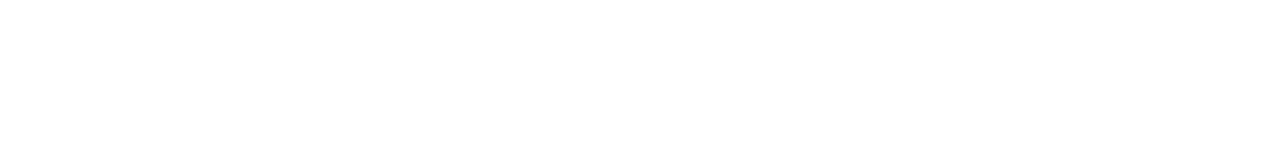
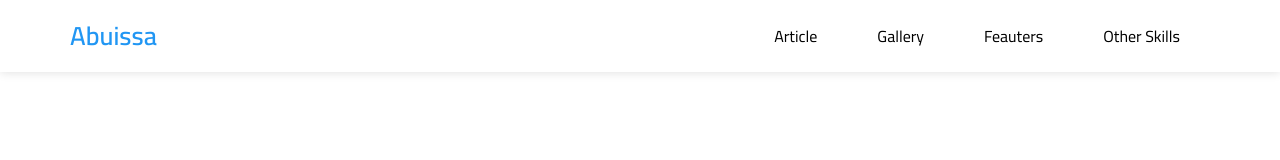
Before and after one commit to OAbuissa/HTMl_and_CSS_Template_3, a plain HTML site: page index.html in a window 1280 px wide. Drawn offline with Linux system fonts and the light colour scheme.

Commit message:
Adding the Header Section

```diff
--- /dev/null
+++ b/CSS/abuissa.css
@@ -0,0 +1,129 @@
+/* Start Global Rules */
+* {
+    -webkit-box-sizing: border-box;
+    -moz-box-sizing: border-box;
+    box-sizing: box-border;
+    padding:0;
+    margin:0;
+}
+:root {
+    --main-color:#2196f3;
+    --main-color-alt:#1787e0;
+    --main-transition: 0.3s;
+}
+html {
+    scroll-behavior: smooth;
+}
+body {
+    font-family: 'Cairo', sans-serif;
+}
+ul {
+    list-style: none;
+    margin: 0;
+    padding: 0 ;
+}
+a {
+    text-decoration: none;
+}
+.container {
+    margin-left: auto;
+    margin-right: auto;
+    padding-left: 15px;
+    padding-right: 15px;
+}
+/* Small */
+@media (min-width: 768px) {
+    .container {
+        width: 750px
+    }
+}
+/* Medium */
+@media (min-width: 992px) {
+    .container {
+        width: 970px
+    }
+}
+/* Large */
+@media (min-width: 1200px) {
+    .container {
+        width: 1170px
+    }
+}
+/* End Global Rules */
+/* Start Header */
+.header {
+    background-color: white;
+    box-shadow: 0 0 10px #ddd;
+    -webkit-box-shadow: 0 0 10px #ddd;
+    -mox-box-shadow: 0 0 10px #ddd;
+    position:relative;
+}
+.header .container {
+    display: flex;
+    justify-content: space-between;
+    align-items: center;
+    flex-wrap: wrap;
+    position: relative;
+}
+.header .logo {
+    color: var(--main-color);
+    font-size: 26px;
+    font-weight: bold;
+    height: 72px;
+    display: flex;
+    justify-content: center;
+    align-items: center;
+}
+@media (max-width:767px) {
+    .header .logo {
+        width: 100%;
+        height: 50px;
+    }
+}
+.header .main-nav {
+    display: flex;
+}
+@media (max-width: 767px) {
+    .heade .main-nav {
+        margin: auto;
+    }
+    .header .container {
+        justify-content: center;
+}
+}
+.header .main-nav > li > a {
+    display: flex;
+    justify-content: center;
+    align-items: center;
+    height: 72px;
+    position: relative;
+    color: black;
+    padding: 30px;
+    transition: var(--main-transition);
+    overflow: hidden;
+}
+@media (max-width:767px) {
+    .header .main-nav > li > a {
+        padding: 10px;
+        font-size: 14px;
+        height: 40px;
+    }
+}
+.header .main-nav > li > a::before {
+    content: "";
+    position: absolute;
+    width: 100%;
+    height: 3px;
+    background-color: var(--main-color);
+    top: 0;
+    left: -100%;
+    transition: var(--main-transition);
+}
+.header .main-nav > li > a:hover {
+    color: var(--main-color);
+    background-color: #fafafa;
+}
+.header .main-nav > li > a:hover::before {
+    left: 0%;
+}
+/* End Header */
--- a/index.html
+++ b/index.html
@@ -1,15 +1,38 @@
 <!DOCTYPE html>
 <html lang="en">
 <head>
+    <!-- The meta -->
     <meta charset="UTF-8">
     <meta http-equiv="X-UA-Compatible" content="IE=edge">
     <meta name="viewport" content="width=device-width, initial-scale=1.0">
+    <!-- The title of the website  -->
     <title>Abuissa</title>
+    <!-- The main css file that you will work on it -->
+    <link rel="stylesheet" href="CSS/abuissa.css">
+    <!-- The file for Font Awesome Libary for icons -->
     <link rel="stylesheet" href="CSS/all.min.css">
+    <!-- The normalize css file -->
     <link rel="stylesheet" href="CSS/normalize.css">
-    <link rel="stylesheet" href="CSS/main.css">
+    <!-- Google Font "Ca" -->
+    <link rel="preconnect" href="https://fonts.googleapis.com">
+    <link rel="preconnect" href="https://fonts.gstatic.com" crossorigin>
+    <link href="https://fonts.googleapis.com/css2?family=Cairo:wght@300;400;600&family=Open+Sans:wght@400;700&display=swap" rel="stylesheet">
 </head>
 <body>
-
+    <!-- Start Header  -->
+        <div class="header">
+            <div class="container">
+                <a href="#" class="logo">Abuissa</a>
+                <nav>
+                    <ul class="main-nav">
+                        <li><a href="#article">Article</a></li>
+                        <li><a href="#gallery">Gallery</a></li>
+                        <li><a href="#feauters">Feauters</a></li>
+                        <li><a href="#">Other Skills</a></li>
+                    </ul>
+                </nav>
+            </div>
+        </div>
+    <!-- End Header  -->
 </body>
 </html>
```
Also changed, not shown: CSS/main.css (deleted), Imgs/cat-01.jpg (renamed from Images/cat-01.jpg), Imgs/cat-02.jpg (renamed from Images/cat-02.jpg), Imgs/cat-03.jpg (renamed from Images/cat-03.jpg), Imgs/cat-04.jpg (renamed from Images/cat-04.jpg), Imgs/cat-05.jpg (renamed from Images/cat-05.jpg), Imgs/cat-06.jpg (renamed from Images/cat-06.jpg), Imgs/cat-07.jpg (renamed from Images/cat-07.jpg), Imgs/cat-08.jpg (renamed from Images/cat-08.jpg), Imgs/landing-image.png (renamed from Images/landing-image.png), Imgs/megamenu.png (renamed from Images/megamenu.png).
